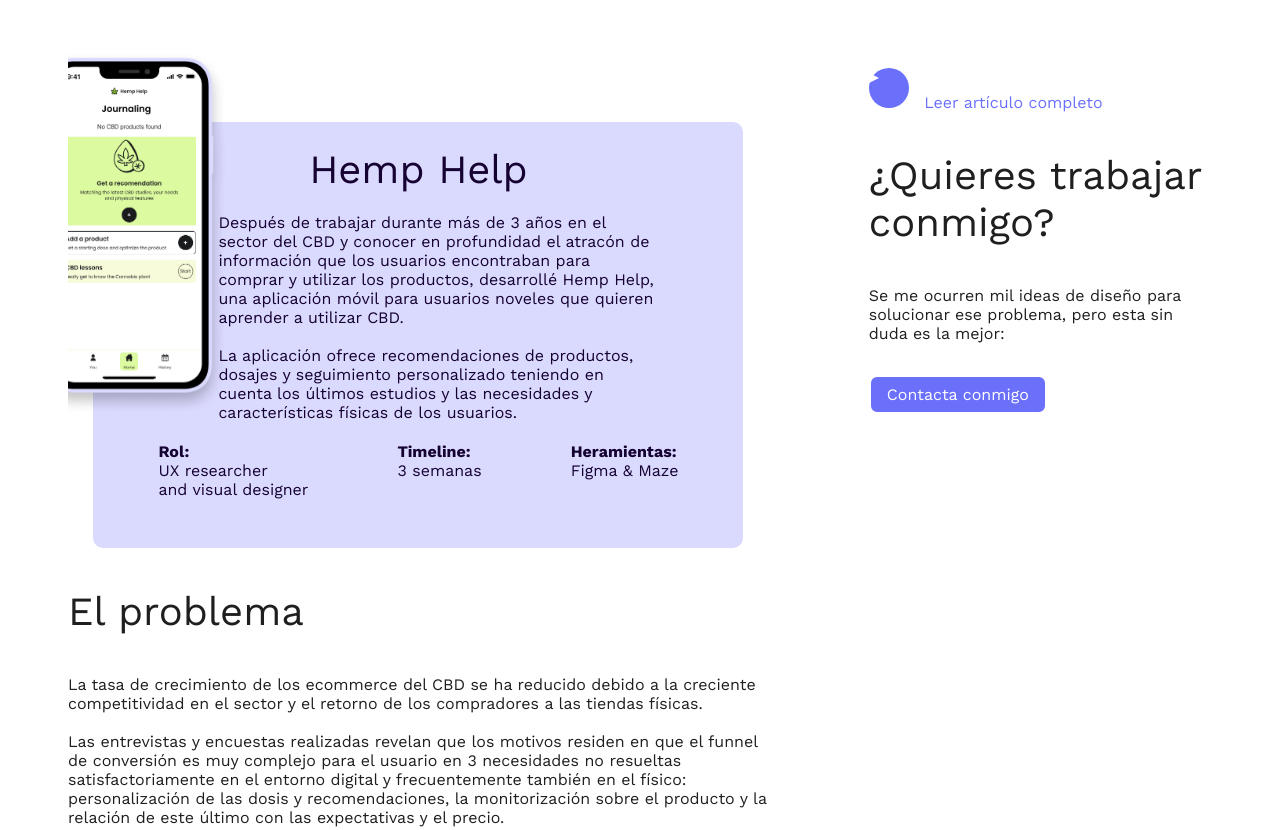
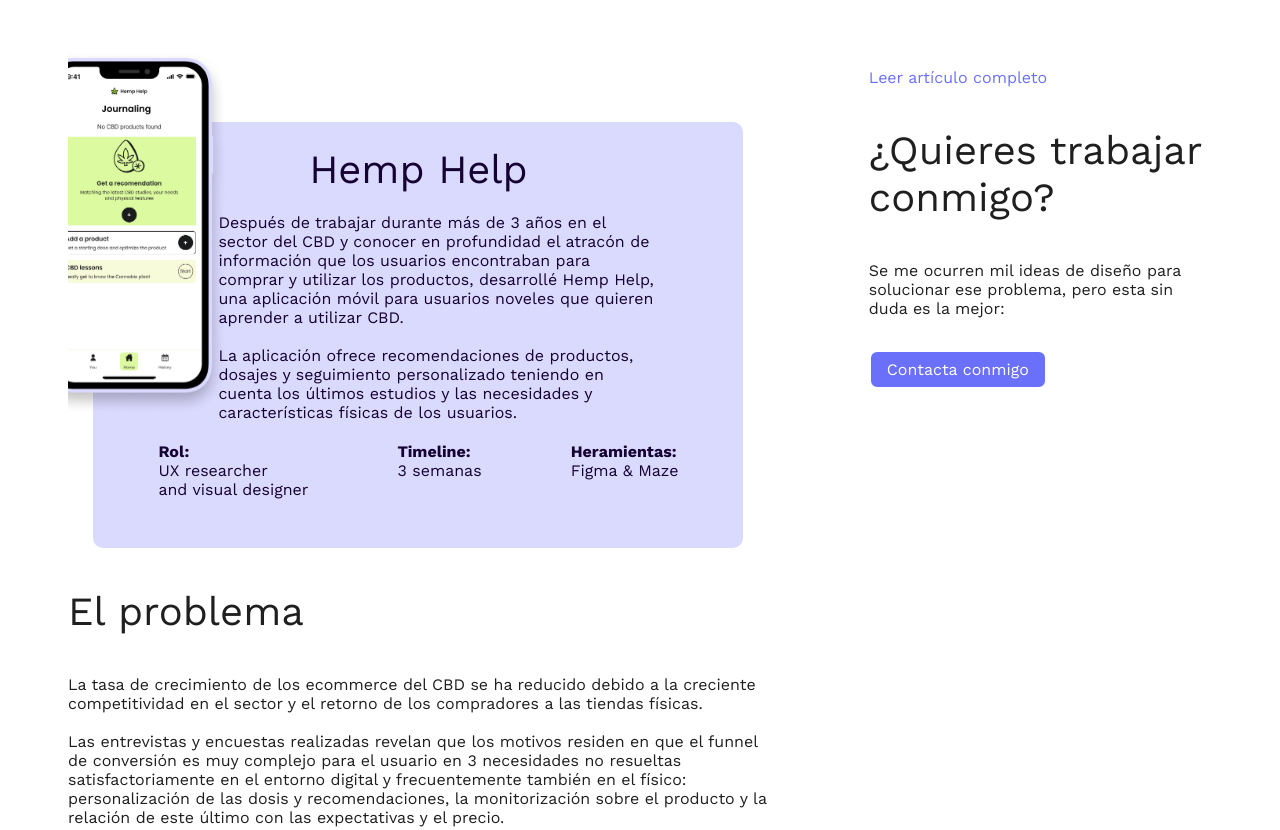
Before and after one commit to Clodconut/clodconutportfolio, a plain HTML site: page Hemp Help.html in a window 1280 px wide. Shown: the top 830 px of the page. Drawn offline with nearby package versions, Linux system fonts and the light colour scheme.

Commit message:
Update Hemp Help.html

```diff
--- a/Hemp Help.html
+++ b/Hemp Help.html
@@ -109,7 +109,7 @@
       </div>
       <div class="right-column">
 
-        <a href="https://medium.com/@claudia.nicolas.rey/hemp-help-app-4dd16afe2c0e" class="primary-button"> <div class="medium-logo"></div> Leer artículo completo </a>
+        <a href="https://medium.com/@claudia.nicolas.rey/hemp-help-app-4dd16afe2c0e" class="primary-button"> Leer artículo completo </a>
 
         <section class="cta-final">
          <h3>¿Quieres trabajar conmigo?</h3>
```
